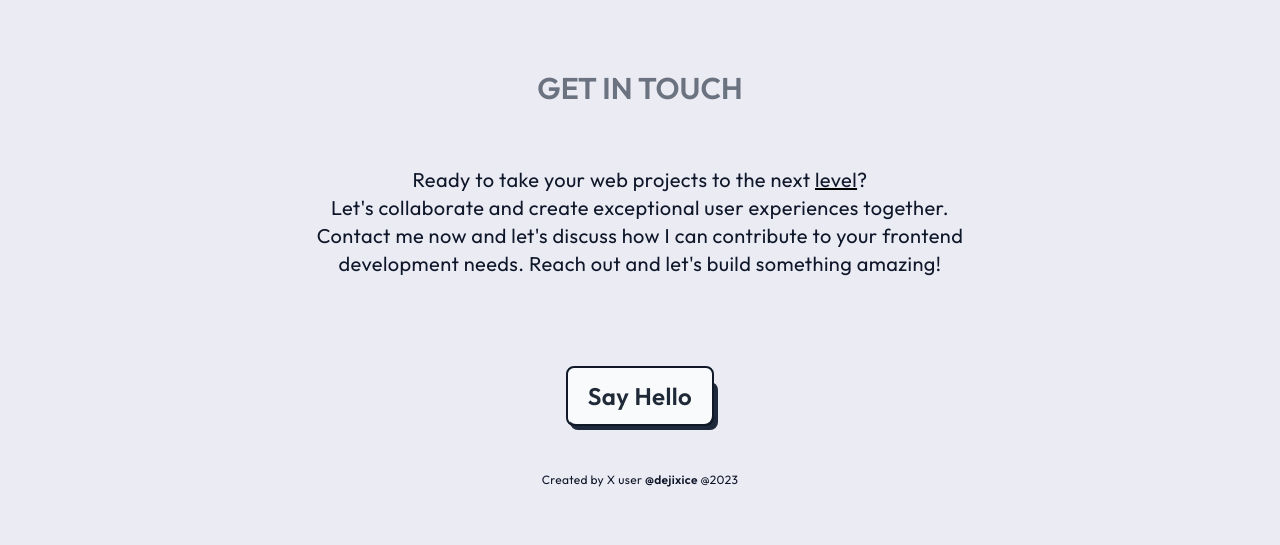
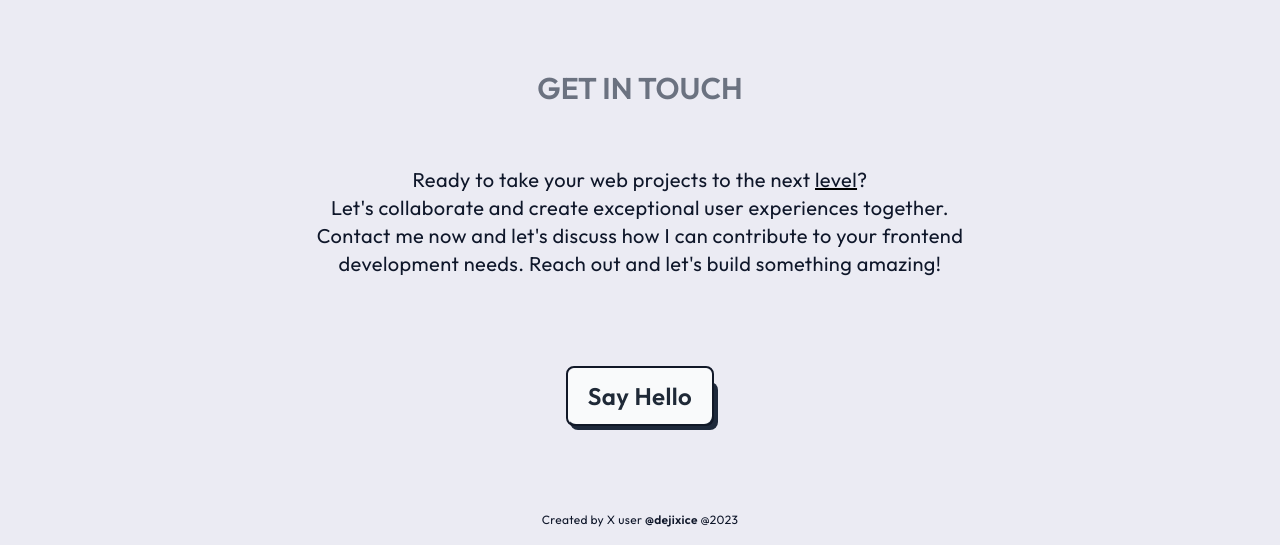
Before and after one commit to DevelopedByPresh/precious-ugwunna-portfolio, a Next.js app: page / in a window 1280 px wide. Shown: the part 2157-2702 px from the top of the page. Before the commit the page ends 2665 px from the top, so only its background shows below. Built offline with nearby package versions, Linux system fonts and the light colour scheme; no server answers; a web font is replaced by a local one.

Commit message:
Refactor Button and ContactMe components: adjust button margin and improve layout for better visual consistency

```diff
--- a/components/Button.tsx
+++ b/components/Button.tsx
@@ -10,7 +10,7 @@ const Button = ({title}: Props) => {
   };
   return (
     <>
-      <button className="mt-12 lg:mt-5 " onClick={handleClick}>
+      <button className="lg:mt-5 " onClick={handleClick}>
         <a href="#_" className="relative inline-block text-lg group">
           <span className="relative z-10 block px-5 py-3 overflow-hidden font-medium leading-tight text-gray-800 transition-colors duration-300 ease-out border-2 border-gray-900 rounded-lg group-hover:text-white">
             <span className="absolute inset-0 w-full h-full px-5 py-3 rounded-lg bg-gray-50"></span>
--- a/components/ContactMe.tsx
+++ b/components/ContactMe.tsx
@@ -13,16 +13,16 @@ const ContactMe = (props: Props) => {
   return (
     <footer
       className=" flex text-center flex-col md:text-left  mt-28 mb-5 max-w-7xl
-       px-10  justify-evenly overflow-hidden   mx-auto items-center space-y-10 "
+       px-10  overflow-hidden   mx-auto items-center lg:space-y-10  "
     >
       <h3
-        className=" text-3xl mb-5 xl:text-3xl md:text-4xl md:mb-[6rem]  lg:mb-[0] font-semibold
+        className=" text-3xl xl:text-3xl md:text-4xl md:mb-[6rem]  lg:mb-[0] font-semibold
        uppercase font-outfit text-gray-500"
       >
         Get In Touch
       </h3>
       <div
-        className="md:space-y-20 xl:space-y-1 flex flex-col items-center justify-center md:max-w-2xl lg:max-w-3xl max-w-3xl tracking-wide text-center
+        className="lg:space-y-20 pb-24 lg:pb-10 xl:space-y-1 flex flex-col items-center justify-start md:max-w-2xl lg:max-w-3xl max-w-3xl tracking-wide text-center
 
        font-normal xl:text "
       >
@@ -35,9 +35,9 @@ const ContactMe = (props: Props) => {
           frontend development needs. Reach out and let's build something
           amazing!
         </p>
-        <Button title="Say Hello" />
+        <Button title="Say Hello"  />
       </div>
-      <div className=" absolute bottom-16 space-x-4 xl:space-y-5 xl:bottom-[11rem] xl:left-5 xl:space-x-0 xl:flex xl:flex-col xl:z-20 xl:fixed xl:items-center xl:justify-center xl:text-center">
+      <div className=" absolute bottom-10 space-x-4 xl:space-y-5 xl:bottom-[11rem] xl:left-5 xl:space-x-0 xl:flex xl:flex-col xl:z-20 xl:fixed xl:items-center xl:justify-center xl:text-center">
         <SocialIcon
           network="email"
           bgColor="transparent"
```
